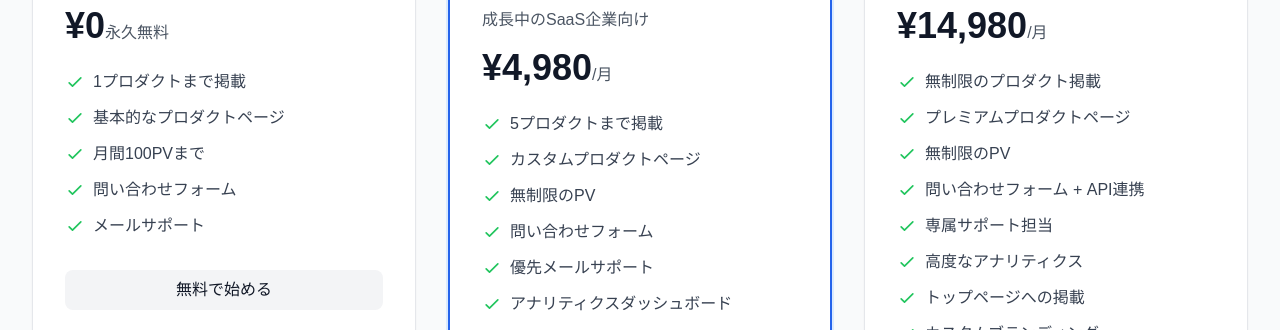
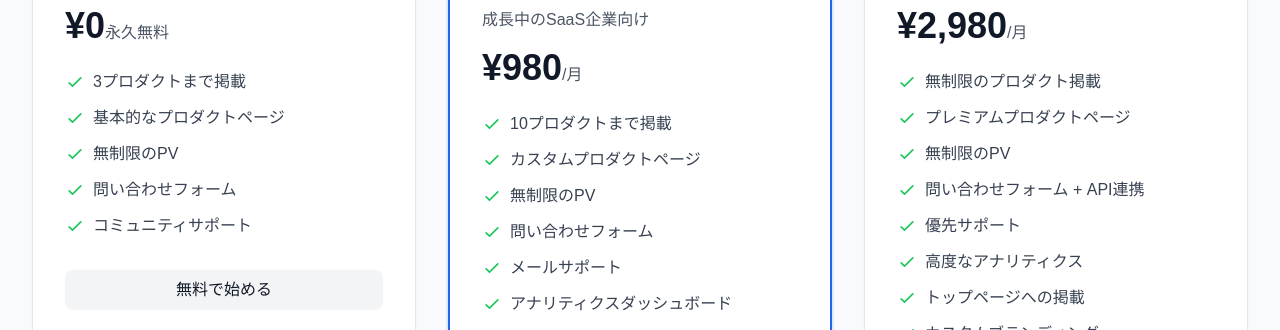
Before and after one commit to babushkai/saas-marketplace, a Next.js app: page /pricing in a window 1280 px wide. Shown: the part 404-734 px from the top of the page. Built offline with nearby package versions, Linux system fonts and the light colour scheme; no server answers.

Commit message:
feat: lower pricing plans to competitive price points

```diff
--- a/app/pricing/page.tsx
+++ b/app/pricing/page.tsx
@@ -7,26 +7,26 @@ const plans = [
     period: "永久無料",
     description: "まずは試してみたい方向け",
     features: [
-      "1プロダクトまで掲載",
+      "3プロダクトまで掲載",
       "基本的なプロダクトページ",
-      "月間100PVまで",
+      "無制限のPV",
       "問い合わせフォーム",
-      "メールサポート",
+      "コミュニティサポート",
     ],
     cta: "無料で始める",
     highlighted: false,
   },
   {
     name: "スタンダード",
-    price: "¥4,980",
+    price: "¥980",
     period: "/月",
     description: "成長中のSaaS企業向け",
     features: [
-      "5プロダクトまで掲載",
+      "10プロダクトまで掲載",
       "カスタムプロダクトページ",
       "無制限のPV",
       "問い合わせフォーム",
-      "優先メールサポート",
+      "メールサポート",
       "アナリティクスダッシュボード",
       "注目プロダクトへの掲載",
     ],
@@ -35,7 +35,7 @@ const plans = [
   },
   {
     name: "プロ",
-    price: "¥14,980",
+    price: "¥2,980",
     period: "/月",
     description: "大規模なSaaS企業向け",
     features: [
@@ -43,7 +43,7 @@ const plans = [
       "プレミアムプロダクトページ",
       "無制限のPV",
       "問い合わせフォーム + API連携",
-      "専属サポート担当",
+      "優先サポート",
       "高度なアナリティクス",
       "トップページへの掲載",
       "カスタムブランディング",
```
